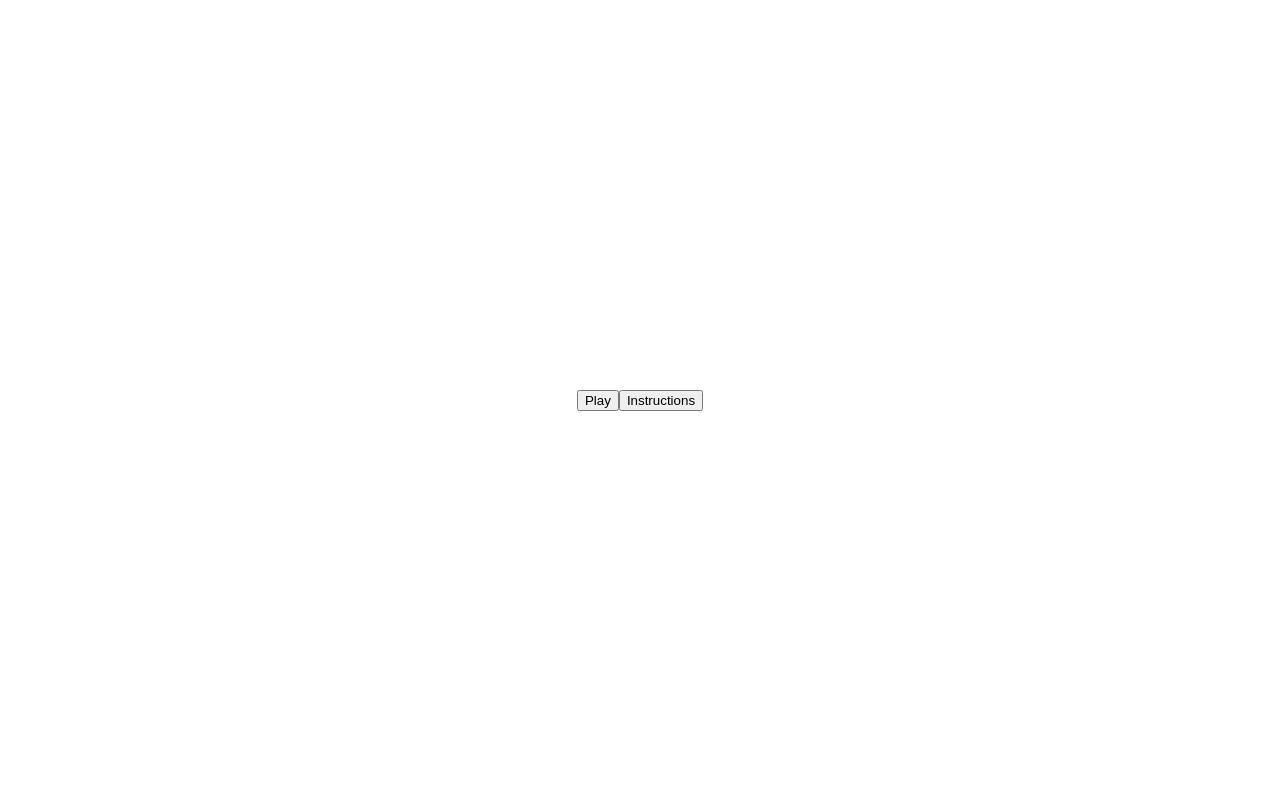
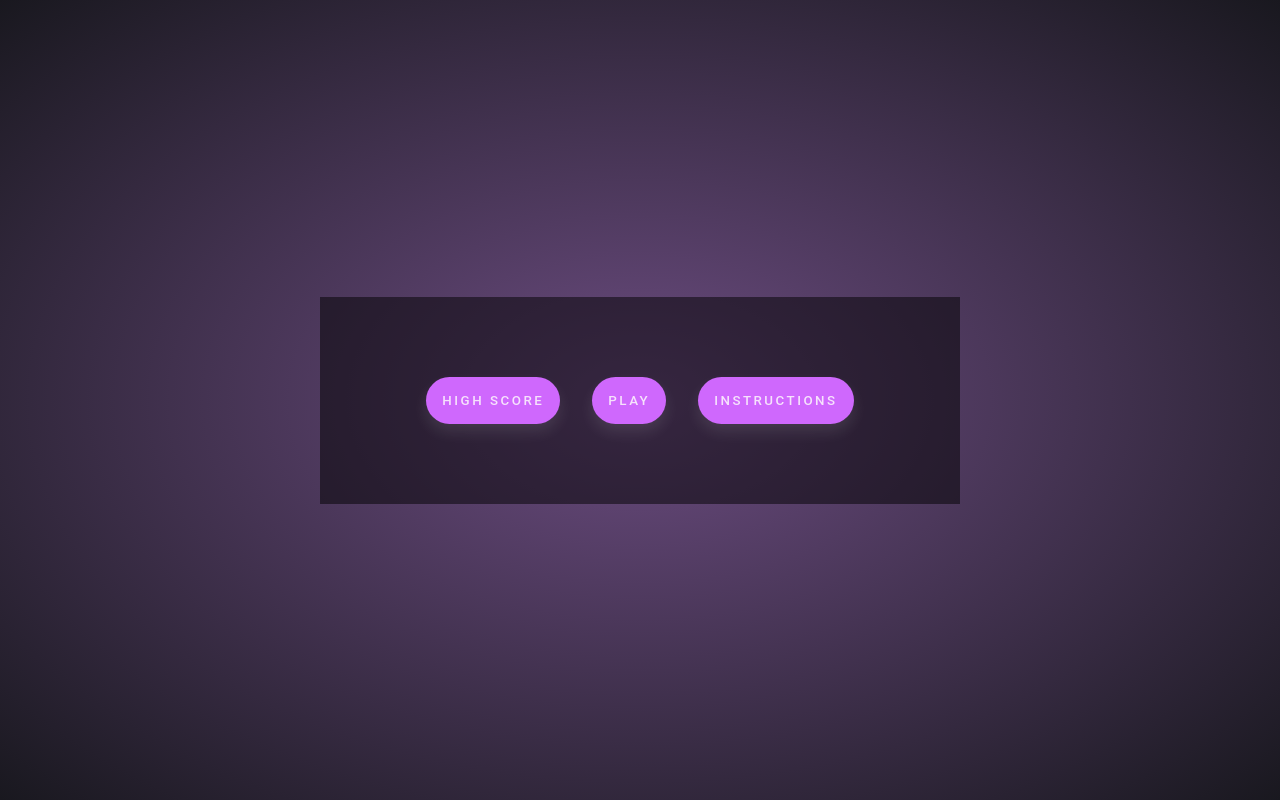
Before and after one commit to Akash20x/piano-tiles, a plain HTML site: page index.html in a window 1280 px wide. Drawn offline with Linux system fonts and the light colour scheme.

Commit message:
updating home page

```diff
--- a/index.html
+++ b/index.html
@@ -8,8 +8,11 @@
     <title>Document</title>
 </head>
 <body>
+     <div class="card">
+        <button>High Score</button>
      <a href="game.html"><button>Play</button></a>
     <button class="instruction-button">Instructions</button>
+    </div>
     <div class="game-instructions">
         <h2>How to Play</h2>
         <p>Tab on the black tiles, DO NOT TAP ON THE WHITE TILES!</p>
--- a/style.css
+++ b/style.css
@@ -9,6 +9,30 @@ body {
     justify-content: center;
     width: 100%;
     height: 100vh;
+    background: radial-gradient(#6c4c81, #19181F);
+
+}
+button {
+  padding: 1rem;
+  font-family: 'Roboto', sans-serif;
+  text-transform: uppercase;
+  letter-spacing: 2.5px;
+  font-weight: 500;
+  color: #F6E2FC;
+  background-color: #CF68FD;
+  border: none;
+  border-radius: 45px;
+  box-shadow: 0px 8px 15px rgba(255, 255, 255, 0.1);
+  transition: all 0.3s ease 0s;
+  cursor: pointer;
+  outline: none;
+  }
+
+button:hover {
+  background-color: black;
+  box-shadow: 0px 15px 20px rgba(0, 0, 0, 0.4);
+  color: #fff;
+  transform: translateY(-7px);
 }
 
 .game-instructions {
@@ -44,10 +68,27 @@ body {
     padding: .5rem;
     margin: 1.2rem;
 }
+.card {
+    background-color: rgb(0,0,0,.5);
+    width: 50%;
+    padding: 5rem;
+    display: flex;
+    align-items: center;
+    justify-content: center;
+    gap: 2rem;
+    flex-wrap: wrap;
+}
+
 @media(max-width: 450px) {
     .game-instructions {
     width: 70%;
     height: 70%;
     padding: 1.2rem;
 }
+.card {
+  width: 70%;
+  padding: 10rem;
+  gap: 4rem;
+
 }
+}
```
Also changed, not shown: js/game.js (+9 -1 lines).
